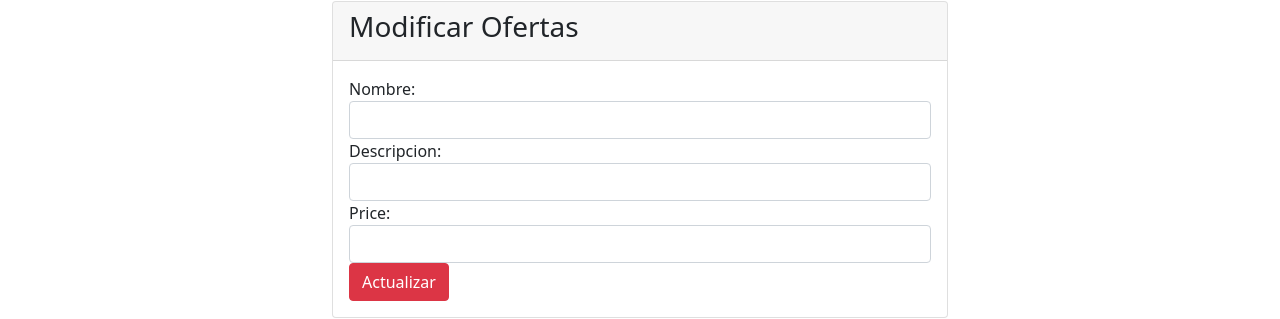
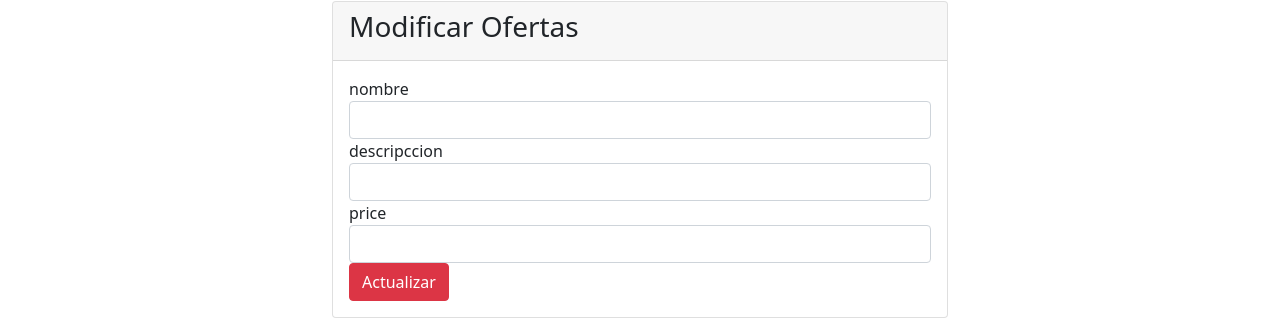
Before and after one commit to murgaratone/frontItTeam, an Angular app: page /editar in a window 1280 px wide. Shown: the part 256-575 px from the top of the page. Built offline with nearby package versions, Linux system fonts and the light colour scheme.

Commit message:
crud completado al 100%

```diff
--- a/src/app/Persona/editar/editar.component.html
+++ b/src/app/Persona/editar/editar.component.html
@@ -6,18 +6,18 @@
     <div class="card-body">
       <form action="">
         <div class="form-group">
-          <label for="">Nombre:</label>
-          <input [(ngModel)]="offer.name" name="name" type="text" class="form-control">
+          <label for="">nombre</label>
+          <input (focus)="resetError()" [(ngModel)]="offer.name" name="name" type="text" class="form-control" [ngModelOptions]="{standalone: true}">
         </div>
         <div class="form-group">
-          <label for="">Descripcion:</label>
-          <input [(ngModel)]="offer.description" name="description" type="text" class="form-control">
+          <label for="">descripccion</label>
+          <input (focus)="resetError()" [(ngModel)]="offer.description" type="text" class="form-control"[ngModelOptions]="{standalone: true}">
         </div>
         <div class="form-group">
-          <label for="">Price:</label>
-          <input [(ngModel)]="offer.price" name="price" type="number" class="form-control">
+          <label for="">price</label>
+          <input (focus)="resetError()" [(ngModel)]="offer.price" type="number" class="form-control" [ngModelOptions]="{standalone: true}">
         </div>
-        <button (click)="Actualizar(offer)" class="btn btn-danger">Actualizar</button>
+        <button (click)="Actualizar()" class="btn btn-danger">Actualizar</button>
       </form>
     </div>
   </div>
--- a/src/app/Persona/editar/editar.component.ts
+++ b/src/app/Persona/editar/editar.component.ts
@@ -11,7 +11,7 @@ import { ServiceService } from 'src/app/Service/service.service';
 export class EditarComponent implements OnInit {
 offer: Offer=new Offer();
   constructor(private router:Router, private service:ServiceService) { }
-
+  error=false;
   ngOnInit(): void {
     this.Editar();
   }
@@ -24,13 +24,24 @@ offer: Offer=new Offer();
       })
 
   }
-  Actualizar(offer:Offer){
-    this.service.updateOffer(offer)
-    .subscribe(data=>{
-      this.offer=data;
-      alert("Se Actualizo con Exito...!!!");
-      this.router.navigate(["listar"]);
-    })
+  Actualizar(){
+    if(this.offer.description && this.offer.name && this.offer.price){
+        this.error=false;
+        this.service.createOffer(this.offer)
+          .subscribe(data=>{
+          this.offer.description="";
+          this.offer.name="";
+          this.offer.price=null;
+          alert("Se actualizaron con exito los datos");
+        this.router.navigate(["listar"]);
+      })
+    }
+    else{
+      this.error=true;
+    }
+  }
+  resetError(){
+    this.error=false
   }
 
 }
--- a/src/app/Persona/listar/listar.component.ts
+++ b/src/app/Persona/listar/listar.component.ts
@@ -22,7 +22,7 @@ export class ListarComponent implements OnInit {
   }
   Editar(offer:Offer):void{
     localStorage.setItem("id",offer.id.toString());
-    this.router.navigate(["edit"]);
+    this.router.navigate(["editar"]);
   }
   Delete(offer:Offer){
       this.service.deleteOffer(offer)
```
